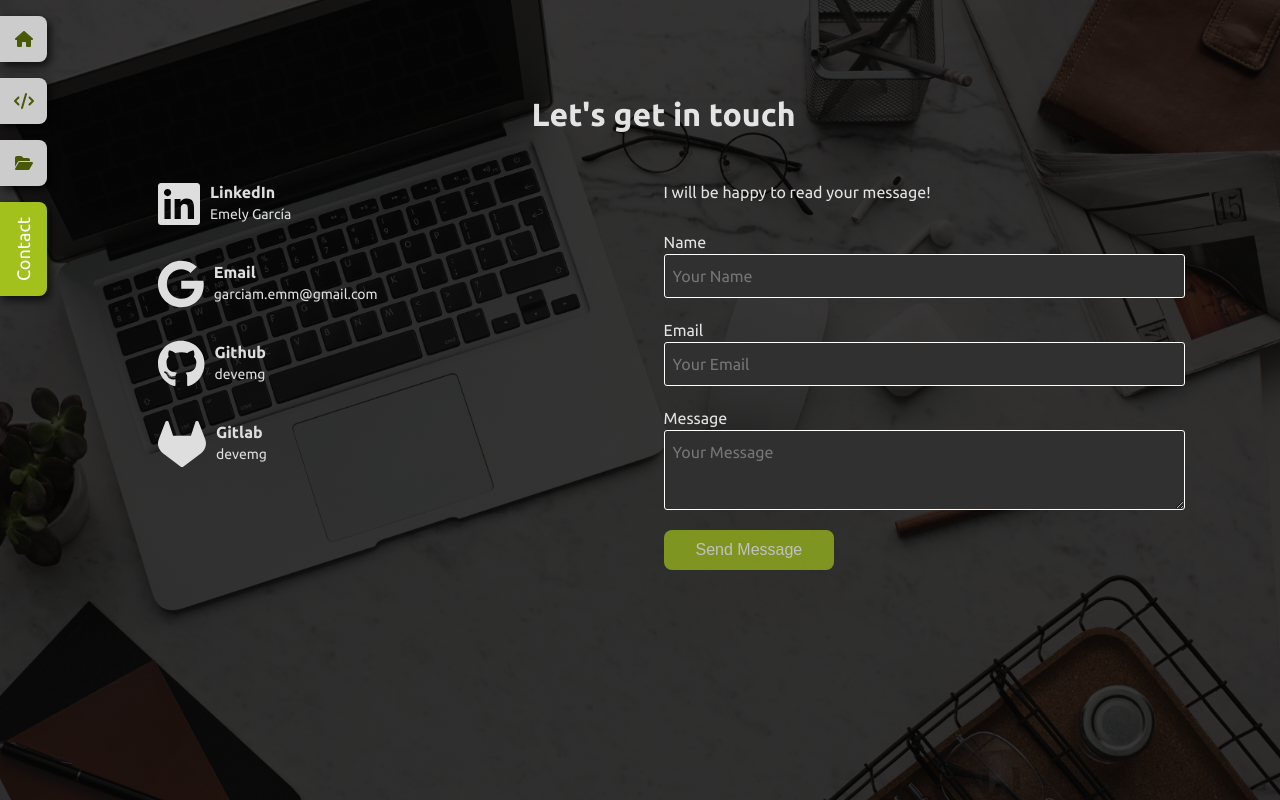
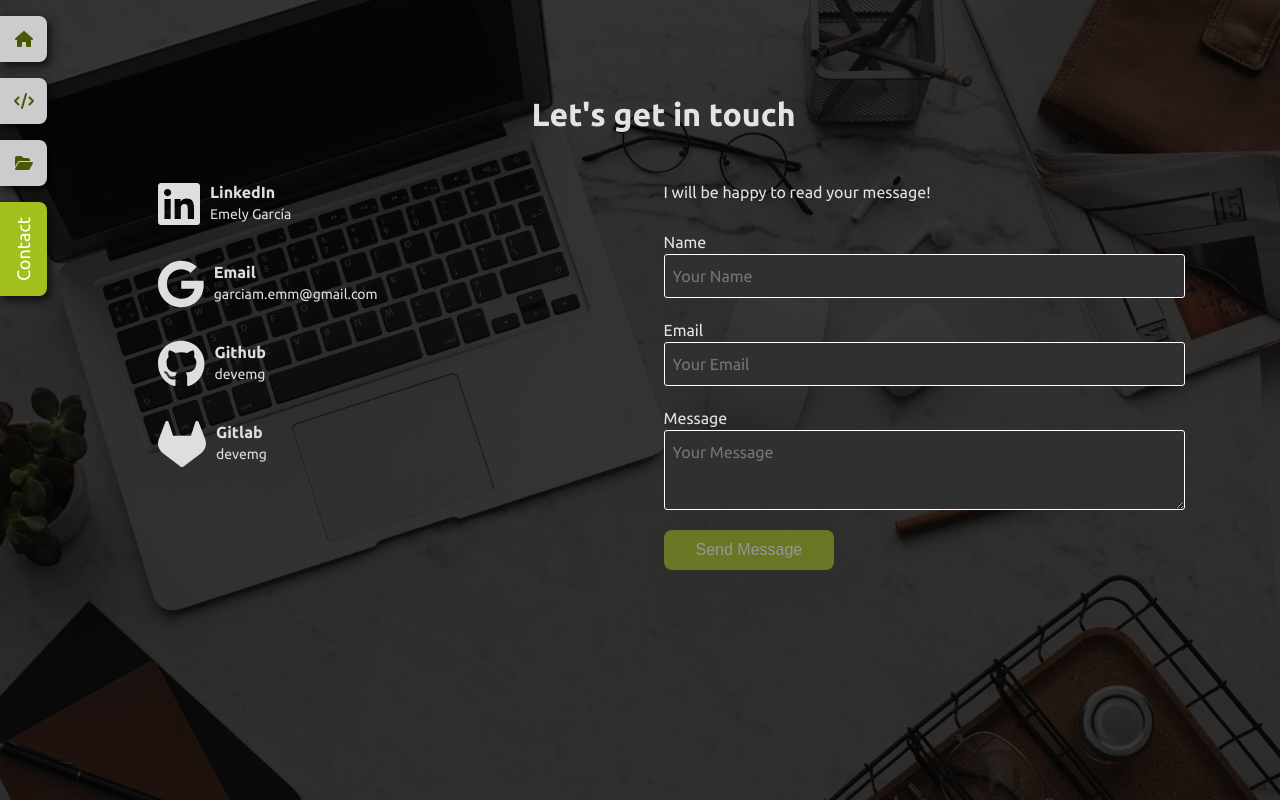
Before and after one commit to devemg/portafolio, a React (Vite) app: page /contact in a window 1280 px wide. Built offline with nearby package versions, Linux system fonts and the light colour scheme.

Commit message:
Use formik to contact form

```diff
--- a/package.json
+++ b/package.json
@@ -15,6 +15,7 @@
     "@fortawesome/free-solid-svg-icons": "^6.4.0",
     "@fortawesome/react-fontawesome": "^0.2.0",
     "firebase": "^9.22.2",
+    "formik": "^2.4.3",
     "path": "^0.12.7",
     "react": "^18.2.0",
     "react-dom": "^18.2.0",
--- a/src/components/form/FormComponent.scss
+++ b/src/components/form/FormComponent.scss
@@ -5,6 +5,11 @@
         display: flex;
         flex-direction: column;
         padding: 10px 0;
+
+        &-error {
+            color: var(--error-color, white);
+            font-size: 14px;
+        }
     }
 
     input,
@@ -30,4 +35,8 @@
             opacity: 0.7;
           }
     }
+
+    button[type="submit"]:disabled {
+            opacity: 0.5;
+    }
 }
--- a/src/components/form/FormComponent.tsx
+++ b/src/components/form/FormComponent.tsx
@@ -1,4 +1,4 @@
-import { useForm } from "../../hooks/useForm";
+import { useFormik } from "formik";
 import "./FormComponent.scss";
 
 export interface FormField {
@@ -7,38 +7,64 @@ export interface FormField {
   type: string;
   placeholder: string;
   initValue: unknown;
-  validator: [(value: any) => boolean, string]; // callback validation, errorMessage
 }
 
+const getInitvalues = (fields: FormField[]) => {
+  const values: any = {};
+  fields.forEach((f) => {
+    values[f.name] = f.initValue;
+  });
+  return values;
+};
 
-export const FormComponent = ({ fields, buttonText, submitFormEvent }: any) => {
-  const { onInputChange, formState, isFormValid, formValidation } = useForm(fields);
-
-  const onsubmit = (event: any) => {
-    event.preventDefault();
-    if (submitFormEvent) submitFormEvent(formState);
-  }
+export const FormComponent = ({ fields, buttonText, validateFunction, submitFormEvent }: any) => {
+  const formik = useFormik({
+    initialValues: getInitvalues(fields),
+    onSubmit: (values) => {
+      if (submitFormEvent) submitFormEvent(values);
+      formik.resetForm();
+    },
+    validate: validateFunction,
+  });
 
   return (
-    <form className="form">
+    <form className="form" autoComplete="off" onSubmit={formik.handleSubmit}>
       {fields.map((field: FormField) => (
         <div key={field.name} className="form-field">
           <label htmlFor={field.name}>{field.label}</label>
           {field.type === "textarea" ? (
-            <textarea name={field.name} rows={3} onChange={onInputChange}
-            placeholder={field.placeholder}></textarea>
+            <textarea
+              rows={3}
+              name={field.name}
+              placeholder={field.placeholder}
+              onChange={formik.handleChange}
+              onBlur={formik.handleBlur}
+              value={formik.values[field.name]}
+            ></textarea>
           ) : (
             <input
               type={field.type}
               name={field.name}
               placeholder={field.placeholder}
-              onChange={onInputChange}
+              onChange={formik.handleChange}
+              onBlur={formik.handleBlur}
+              value={formik.values[field.name]}
             />
           )}
-          <span className="form-field-error">{formValidation[field.name]}</span>
+          {formik.touched[field.name] && formik.errors[field.name] && (
+            <span className="form-field-error">
+              {(formik.errors as any)[field.name]}
+            </span>
+          )}
         </div>
       ))}
-      <button disabled={!isFormValid} className={["primary-button", !isFormValid ? 'disabled' : ''].join(' ')} onClick={onsubmit} type="submit">{buttonText}</button>
+      <button
+        disabled={!(formik.isValid && formik.dirty)}
+        className="primary-button"
+        type="submit"
+      >
+        {buttonText}
+      </button>
     </form>
   );
 };
--- a/src/hooks/useForm.ts
+++ /dev/null
@@ -1,78 +0,0 @@
-import { useEffect, useMemo, useState } from "react";
-import { FormField } from "../components/form/FormComponent";
-
-const getInitvalues = (fields: FormField[]) => {
-  const values: any = {};
-  fields.forEach((f) => {
-    values[f.name] = f.initValue;
-  })
-  return values;
-};
-
-const getValidators = (fields: FormField[]) => {
-  const validators: any = {};
-  fields.forEach((f) => {
-    validators[f.name] = f.validator;
-  })
-  return validators;
-}
-
-export const useForm = (fields: FormField[]) => {
-  const [initValues, setInitValues] = useState<any>({});
-  const [Validations, setValidations] = useState<any>({});
-
-  const [formState, setFormState] = useState<any>(initValues);
-  const [ formValidation, setFormValidation ] = useState<any>({});
-
-  useEffect(() => {
-    const values = getInitvalues(fields);
-    const validations = getValidators(fields);
-    setInitValues(values);
-    setFormState(values);
-    setValidations(validations);
-  }, [fields]);
-
-  useEffect(() => {
-    createValidators();
-}, [ formState ])
-
-  const onInputChange = ({ target }: any) => {
-    const { name, value } = target;
-    setFormState({
-      ...formState,
-      [name]: value,
-    });
-  };
-
-  const onResetForm = () => {
-    setFormState(initValues);
-  };
-
-    /** Validations */
-    const isFormValid = useMemo( () => {
-      for (const formValue of Object.keys( formValidation )) {
-          if ( formValidation[formValue] !== null ) return false;
-      }
-      return true;
-  }, [ formValidation ])
-
-  const createValidators = () => {
-    const formCheckedValues: any = {};
-    for (const formField of Object.keys( Validations )) {
-        if (Validations[formField]) {
-          const [ fn, errorMessage = 'Valor Inválido' ] = Validations[formField];
-        formCheckedValues[`${ formField }Valid`] = fn( formState[formField] ) ? null : errorMessage;
-        }
-    }
-    setFormValidation( formCheckedValues );
-  }
-
-  return {
-    ...formState,
-    formState,
-    onInputChange,
-    onResetForm,
-    isFormValid,
-    formValidation
-  };
-};
--- a/src/index.css
+++ b/src/index.css
@@ -14,6 +14,7 @@
   -moz-osx-font-smoothing: grayscale;
   -webkit-text-size-adjust: 100%;
   --primary-color: #7E2601;
+  --error-color: crimson;
   --accent-color: #a2c11c;
   --primary-color-text: #FFFFFF;
   --primary-color-text-hover: rgb(223, 223, 223);
--- a/src/pages/contact/ContactPage.scss
+++ b/src/pages/contact/ContactPage.scss
@@ -46,6 +46,10 @@
     }
     &-form-container {
       flex: 1;
+
+      p {
+        transition: all 5ms;
+      }
       // background: gray;
     }
   }
--- a/src/pages/contact/ContactPage.tsx
+++ b/src/pages/contact/ContactPage.tsx
@@ -1,38 +1,13 @@
 import { FontAwesomeIcon } from "@fortawesome/react-fontawesome";
-import { FormComponent, FormField } from "../../components/form/FormComponent";
+import { FormComponent } from "../../components/form/FormComponent";
 import "./ContactPage.scss";
 import contact from "../../data/contact.data";
 import { useAnalytics } from "../../hooks/useAnalytics";
-import { useEffect } from "react";
-
-const formFields: FormField[] = [
-  {
-    label: "Name",
-    name: "name",
-    type: "text",
-    placeholder: "Your Name",
-    initValue: '',
-    validator: [ (value: string) => value.length >= 1, 'El nombre es obligatorio.']
-  },
-  {
-    label: "Email",
-    name: "email",
-    type: "email",
-    placeholder: "Your Email",
-    initValue: '',
-    validator:  [ (value: string) => value.includes('@'), 'El correo debe de tener una @']
-  },
-  {
-    label: "Message",
-    name: "message",
-    type: "textarea",
-    placeholder: "Your Message",
-    initValue: '',
-    validator: [(value: string) => value.length >= 1, 'El mensaje es obligatorio.']
-  },
-];
+import { useEffect, useState } from "react";
+import { contactFormFields, validateContactForm } from "./contactFields";
 
 export const ContactPage = () => {
+  const [messageSent, setMessageSent] = useState(false);
   const { sendEvent } = useAnalytics();
   useEffect(() => {
     sendEvent("ViewContact");
@@ -56,8 +31,11 @@ export const ContactPage = () => {
   };
 
   const sendSubmitEvent = (formData: any) => {
+    setMessageSent(true);
     sendEvent('SubmitContactForm', formData);
-
+    setTimeout(() => {
+      setMessageSent(false);
+    }, 1000);
   }
   return (
     <div className="contact">
@@ -71,7 +49,7 @@ export const ContactPage = () => {
               href={item.link}
               target="_blank"
               rel="noreferrer"
-              onClick={(ev) => {
+              onClick={() => {
                 navigator.clipboard.writeText(item.link);
                 sendClickEvent(item.social);
               }}
@@ -91,10 +69,12 @@ export const ContactPage = () => {
         <div className="contact-data-form-container">
           <p>I will be happy to read your message!</p>
           <FormComponent
-            fields={formFields}
+            fields={contactFormFields}
             buttonText="Send Message"
             submitFormEvent={sendSubmitEvent}
+            validateFunction={validateContactForm}
           ></FormComponent>
+          {messageSent && <p>Message Sent!</p> }
         </div>
       </div>
     </div>
--- /dev/null
+++ b/src/pages/contact/contactFields.ts
@@ -0,0 +1,39 @@
+import { FormField } from "../../components/form/FormComponent";
+
+export const contactFormFields: FormField[] = [
+  {
+    label: "Name",
+    name: "name",
+    type: "text",
+    placeholder: "Your Name",
+    initValue: "",
+  },
+  {
+    label: "Email",
+    name: "email",
+    type: "email",
+    placeholder: "Your Email",
+    initValue: "",
+  },
+  {
+    label: "Message",
+    name: "message",
+    type: "textarea",
+    placeholder: "Your Message",
+    initValue: "",
+  },
+];
+
+export const validateContactForm = (values: any) => {
+  const errors: any = {};
+  if (values.name?.length < 1) {
+    errors.name = "Name is Required";
+  }
+  if (values.message?.length < 1) {
+    errors.message = "Message required";
+  }
+  if (!/^[A-Z0-9._%+-]+@[A-Z0-9.-]+\.[A-Z]{2,4}$/i.test(values.email)) {
+    errors.email = "Invalid email address";
+  }
+  return errors;
+};
```
Also changed, not shown: 1 other file (tests, documents, lock files or other folders).
